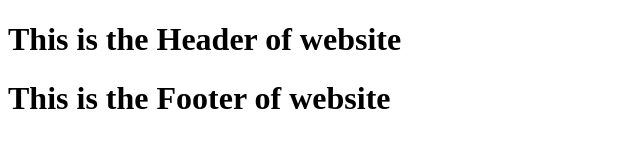
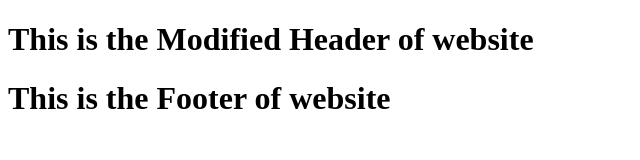
Before and after one commit to PatilVaibhav001/GitPractice, a plain HTML site: page index.html in a window 1280 px wide. Shown: the whole page, without its empty margins (0-640 px from the left). Drawn offline with Linux system fonts and the light colour scheme.

Commit message:
Modified the header

```diff
--- a/index.html
+++ b/index.html
@@ -6,7 +6,7 @@
     <title>Learning Github</title>
 </head>
 <body>
-    <h1>This is the Header of website</h1>
+    <h1>This is the Modified Header of website</h1>
     <h1>This is the Footer of website</h1>
 </body>
 </html>
```
